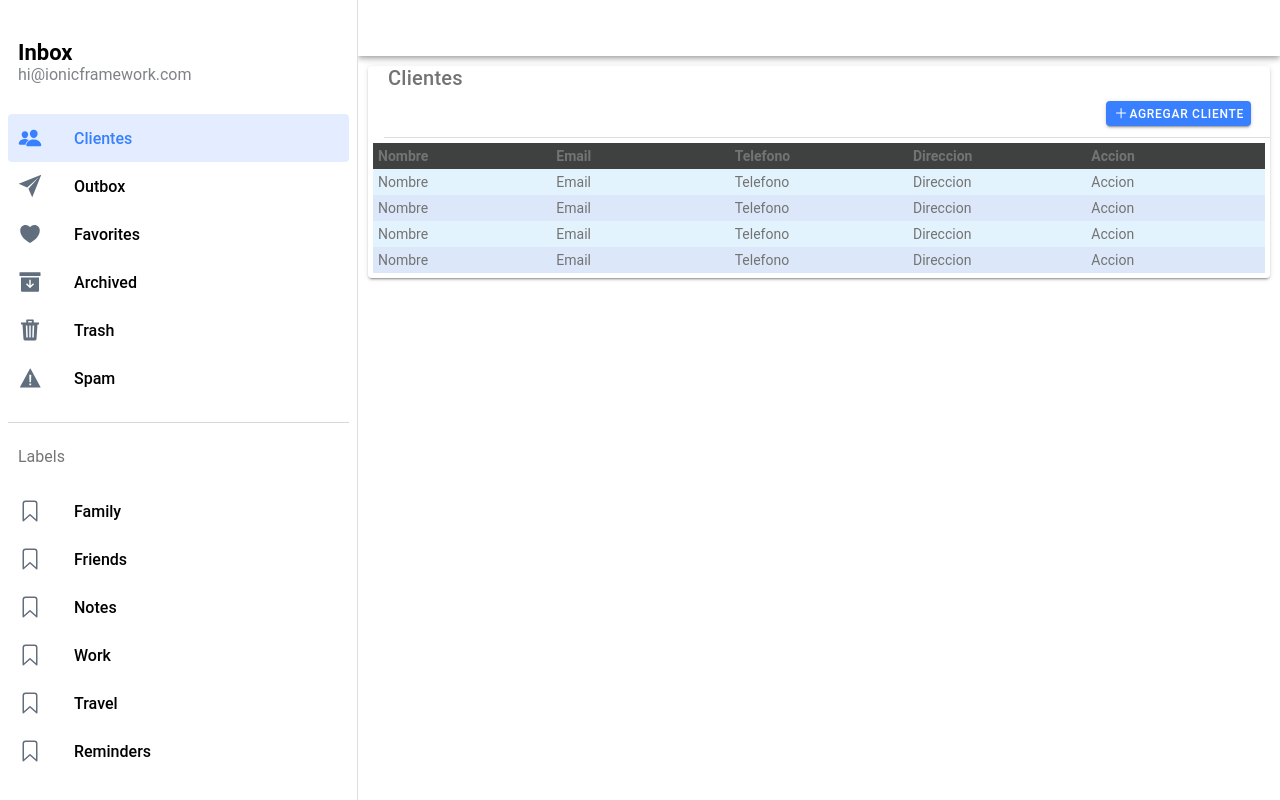
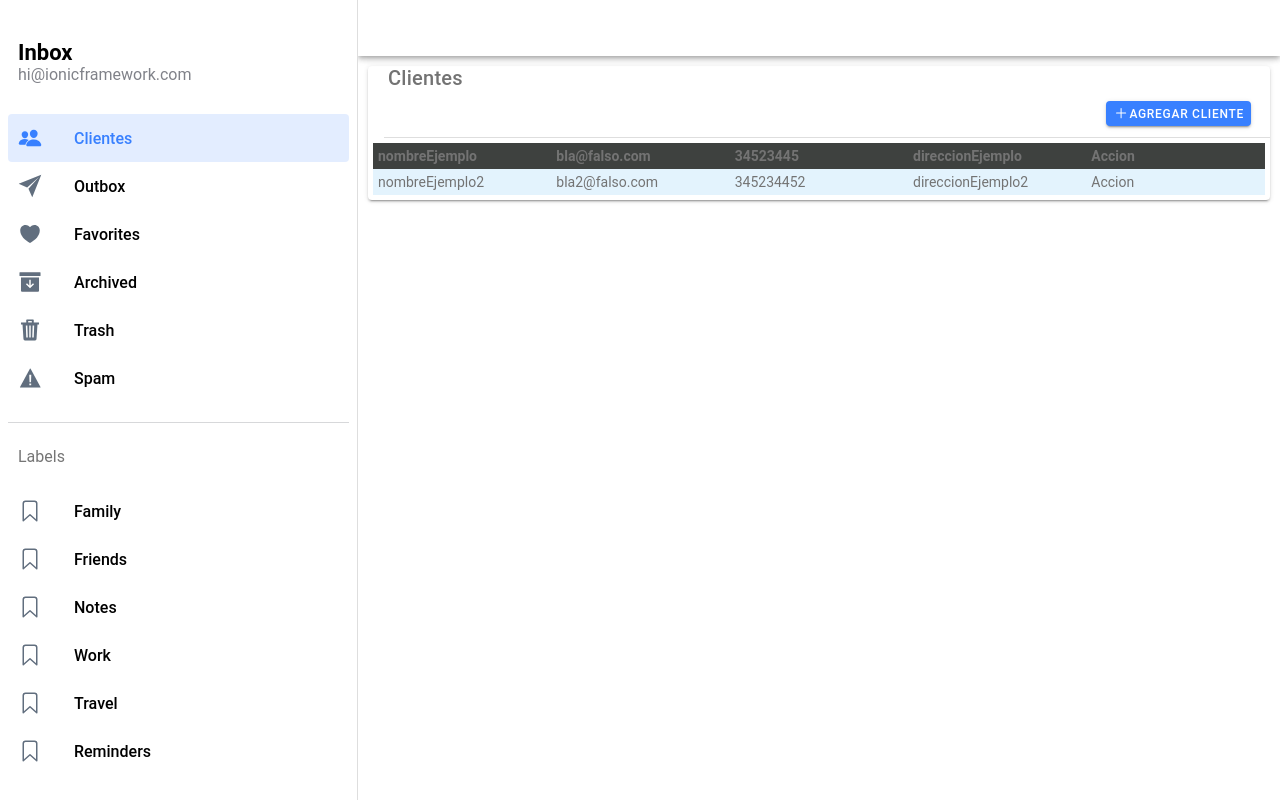
Before and after one commit to Andrespremier/SpringbootReact, a React (Vite) app in the folder appReactCelu/: page /folder/customers in a window 1280 px wide. Built offline with nearby package versions, Linux system fonts and the light colour scheme.

Commit message:
Datos dinamicos en la grilla customers
se agregan datos dinamicos a la tabla

```diff
--- a/appReactCelu/src/pages/customer/CustomerList.tsx
+++ b/appReactCelu/src/pages/customer/CustomerList.tsx
@@ -17,11 +17,34 @@ import {
 import { useParams } from "react-router";
 import ExploreContainer from "../../components/ExploreContainer";
 import { add } from "ionicons/icons";
-import { useEffect } from "react";
+import { useEffect, useState } from "react";
 
 const CustomerList: React.FC = () => {
   const { name } = useParams<{ name: string }>();
+  const [clientes,setClientes] = useState<any>([]);
 
+  useEffect(()=>{search();},[]);
+
+  const search = () =>
+  {
+        const datosDeEjemplo = [{
+            id: '1',
+            firstname: 'nombreEjemplo',
+            lastname: 'apellidoEjem',
+            email: 'bla@falso.com',
+            phone:'34523445',
+            address:'direccionEjemplo'
+        },
+        {
+            id: '2',
+            firstname: 'nombreEjemplo2',
+            lastname: 'apellidoEjem2',
+            email: 'bla2@falso.com',
+            phone:'345234452',
+            address:'direccionEjemplo2'
+        }]
+        setClientes(datosDeEjemplo);
+  }
 
   return (
     <IonPage>
@@ -49,44 +72,17 @@ const CustomerList: React.FC = () => {
             </IonButton>
           </IonItem>
           <IonGrid className="table">
-            <IonRow>
-              <IonCol>Nombre</IonCol>
-              <IonCol>Email</IonCol>
-              <IonCol>Telefono</IonCol>
-              <IonCol>Direccion</IonCol>
-              <IonCol>Accion</IonCol>
-            </IonRow>
 
-            <IonRow>
-              <IonCol>Nombre</IonCol>
-              <IonCol>Email</IonCol>
-              <IonCol>Telefono</IonCol>
-              <IonCol>Direccion</IonCol>
-              <IonCol>Accion</IonCol>
-            </IonRow>
+            {clientes.map((cliente:any) =>
+                <IonRow>
+                <IonCol>{cliente.firstname}</IonCol>
+                <IonCol>{cliente.email}</IonCol>
+                <IonCol>{cliente.phone}</IonCol>
+                <IonCol>{cliente.address}</IonCol>
+                <IonCol>Accion</IonCol>
+              </IonRow>
+                )}
 
-            <IonRow>
-              <IonCol>Nombre</IonCol>
-              <IonCol>Email</IonCol>
-              <IonCol>Telefono</IonCol>
-              <IonCol>Direccion</IonCol>
-              <IonCol>Accion</IonCol>
-            </IonRow>
-            <IonRow>
-              <IonCol>Nombre</IonCol>
-              <IonCol>Email</IonCol>
-              <IonCol>Telefono</IonCol>
-              <IonCol>Direccion</IonCol>
-              <IonCol>Accion</IonCol>
-            </IonRow>
-
-            <IonRow>
-              <IonCol>Nombre</IonCol>
-              <IonCol>Email</IonCol>
-              <IonCol>Telefono</IonCol>
-              <IonCol>Direccion</IonCol>
-              <IonCol>Accion</IonCol>
-            </IonRow>
           </IonGrid>
         </IonCard>
       </IonContent>
```
